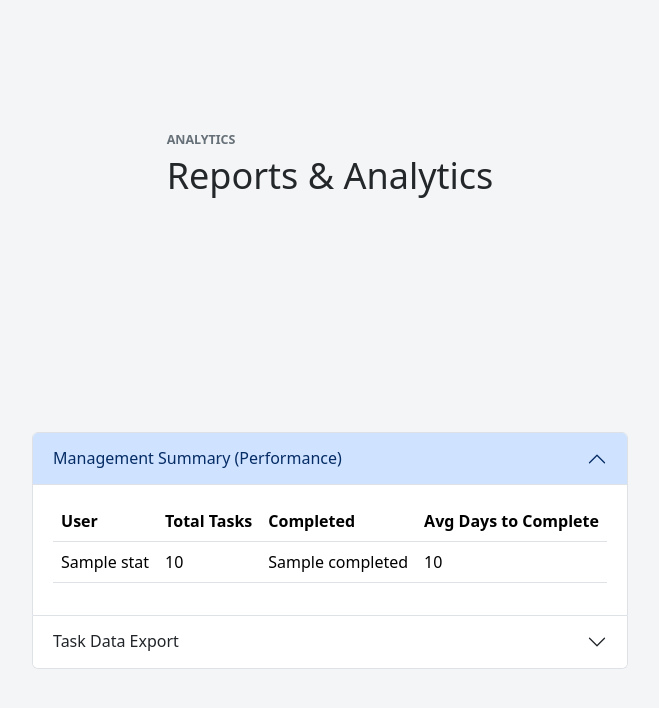
After one commit to Gautam-813/task_list_efdiamond, a FastAPI app: template app/templates/reports.html in a window 1280 px wide. The commit adds this page. Shown: the top 708 px of the page, without its empty margins (310-969 px from the left). Run offline with FastAPI, Linux system fonts and the light colour scheme; the template is opened without the code that fills it: most values are stand-ins (such as "Sample title", 1, 10 or a date in 2020); parts of the project's set-up code (start-up, migrations or seed data) failed here and were passed over.

Commit message:
feat: add reports page with management summary and csv export

```diff
--- a/app/routers/pages.py
+++ b/app/routers/pages.py
@@ -1,8 +1,10 @@
-from datetime import date
+from datetime import date, datetime
+import csv
+import io
 
 from fastapi import APIRouter, Depends, File, Form, HTTPException, Request, UploadFile, status
-from fastapi.responses import RedirectResponse
-from sqlalchemy import or_
+from fastapi.responses import RedirectResponse, StreamingResponse
+from sqlalchemy import or_, func
 from sqlalchemy.orm import Session, joinedload
 
 from app.core.security import hash_password, validate_password_strength, verify_password
@@ -71,11 +73,6 @@ def parse_filter_id(value: str) -> int | None:
 
 def log_activity(db: Session, task: Task, user: User, action: str) -> None:
     db.add(TaskActivityLog(task_id=task.id, user_id=user.id, action=action))
-
-
-@router.get("/")
-def home():
-    return RedirectResponse(url="/tasks", status_code=status.HTTP_303_SEE_OTHER)
 
 
 @router.get("/tasks")
@@ -171,6 +168,79 @@ def task_dashboard(
             "can_contribute_to_task": can_contribute_to_task,
             "due_state": due_state,
         },
+    )
+
+
+
+@router.get("/reports")
+def reports_page(request: Request, db: Session = Depends(get_db)):
+    current_user = redirect_if_unauthenticated(request, db)
+    if isinstance(current_user, RedirectResponse):
+        return current_user
+    if current_user.role != "admin":
+        raise HTTPException(status_code=403, detail="Admin access required")
+
+    # Management Summary logic
+    tasks = db.query(Task).all()
+    users = db.query(User).all()
+
+    user_stats = []
+    for user in users:
+        user_tasks = [t for t in tasks if t.assigned_to_id == user.id]
+        completed_tasks = [t for t in user_tasks if t.status == 'completed']
+
+        # Calculate avg completion time
+        completion_times = []
+        for t in completed_tasks:
+            if t.updated_at and t.created_at:
+                delta = (t.updated_at - t.created_at).days
+                completion_times.append(delta)
+
+        avg_days = sum(completion_times) / len(completion_times) if completion_times else 0
+
+        user_stats.append({
+            "name": user.full_name,
+            "total": len(user_tasks),
+            "completed": len(completed_tasks),
+            "avg_days": round(avg_days, 1)
+        })
+
+    return templates.TemplateResponse(
+        request,
+        "reports.html",
+        {
+            "current_user": current_user,
+            "user_stats": user_stats
+        },
+    )
+
+
+@router.get("/reports/export-csv")
+def export_tasks_csv(request: Request, db: Session = Depends(get_db)):
+    current_user = redirect_if_unauthenticated(request, db)
+    if isinstance(current_user, RedirectResponse):
+        return current_user
+
+    tasks = db.query(Task).all()
+
+    output = io.StringIO()
+    writer = csv.writer(output)
+    writer.writerow(["ID", "Title", "Status", "Priority", "Assigned To", "Creator", "Created Date", "Deadline"])
+
+    for t in tasks:
+        writer.writerow([
+            t.id, t.title, t.status, t.priority,
+            t.assignee.full_name if t.assignee else "N/A",
+            t.creator.full_name if t.creator else "N/A",
+            t.created_at.strftime("%Y-%m-%d"),
+            t.deadline.strftime("%Y-%m-%d")
+        ])
+
+    output.seek(0)
+    return StreamingResponse(
+        io.BytesIO(output.getvalue().encode()),
+        media_type="text/csv",
+        headers={"Content-Disposition": "attachment; filename=tasks_report.csv"}
     )
 
 
--- a/app/templates/base.html
+++ b/app/templates/base.html
@@ -20,6 +20,7 @@
           <li class="nav-item"><a class="nav-link" href="/tasks">Tasks</a></li>
           {% if current_user.role == "admin" %}
           <li class="nav-item"><a class="nav-link" href="/admin/users">Users</a></li>
+          <li class="nav-item"><a class="nav-link" href="/reports">Reports</a></li>
           {% endif %}
         </ul>
         <div class="d-flex align-items-center gap-3">
--- /dev/null
+++ b/app/templates/reports.html
@@ -0,0 +1,60 @@
+{% extends "base.html" %}
+{% set title = "Reports" %}
+{% block content %}
+<div class="page-head">
+  <div>
+    <p class="eyebrow">Analytics</p>
+    <h1>Reports & Analytics</h1>
+  </div>
+</div>
+
+<div class="accordion" id="reportsAccordion">
+  <!-- Management Summary -->
+  <div class="accordion-item">
+    <h2 class="accordion-header" id="headingSummary">
+      <button class="accordion-button" type="button" data-bs-toggle="collapse" data-bs-target="#collapseSummary" aria-expanded="true" aria-controls="collapseSummary">
+        Management Summary (Performance)
+      </button>
+    </h2>
+    <div id="collapseSummary" class="accordion-collapse collapse show" aria-labelledby="headingSummary" data-bs-parent="#reportsAccordion">
+      <div class="accordion-body">
+        <table class="table">
+          <thead>
+            <tr>
+              <th>User</th>
+              <th>Total Tasks</th>
+              <th>Completed</th>
+              <th>Avg Days to Complete</th>
+            </tr>
+          </thead>
+          <tbody>
+            {% for stat in user_stats %}
+            <tr>
+              <td>{{ stat.name }}</td>
+              <td>{{ stat.total }}</td>
+              <td>{{ stat.completed }}</td>
+              <td>{{ stat.avg_days }}</td>
+            </tr>
+            {% endfor %}
+          </tbody>
+        </table>
+      </div>
+    </div>
+  </div>
+
+  <!-- Task Data Export -->
+  <div class="accordion-item">
+    <h2 class="accordion-header" id="headingExport">
+      <button class="accordion-button collapsed" type="button" data-bs-toggle="collapse" data-bs-target="#collapseExport" aria-expanded="false" aria-controls="collapseExport">
+        Task Data Export
+      </button>
+    </h2>
+    <div id="collapseExport" class="accordion-collapse collapse" aria-labelledby="headingExport" data-bs-parent="#reportsAccordion">
+      <div class="accordion-body">
+        <p>Download the full list of tasks as a CSV file for analysis in Excel or other tools.</p>
+        <a href="/reports/export-csv" class="btn btn-dark">Download Task CSV</a>
+      </div>
+    </div>
+  </div>
+</div>
+{% endblock %}
```
